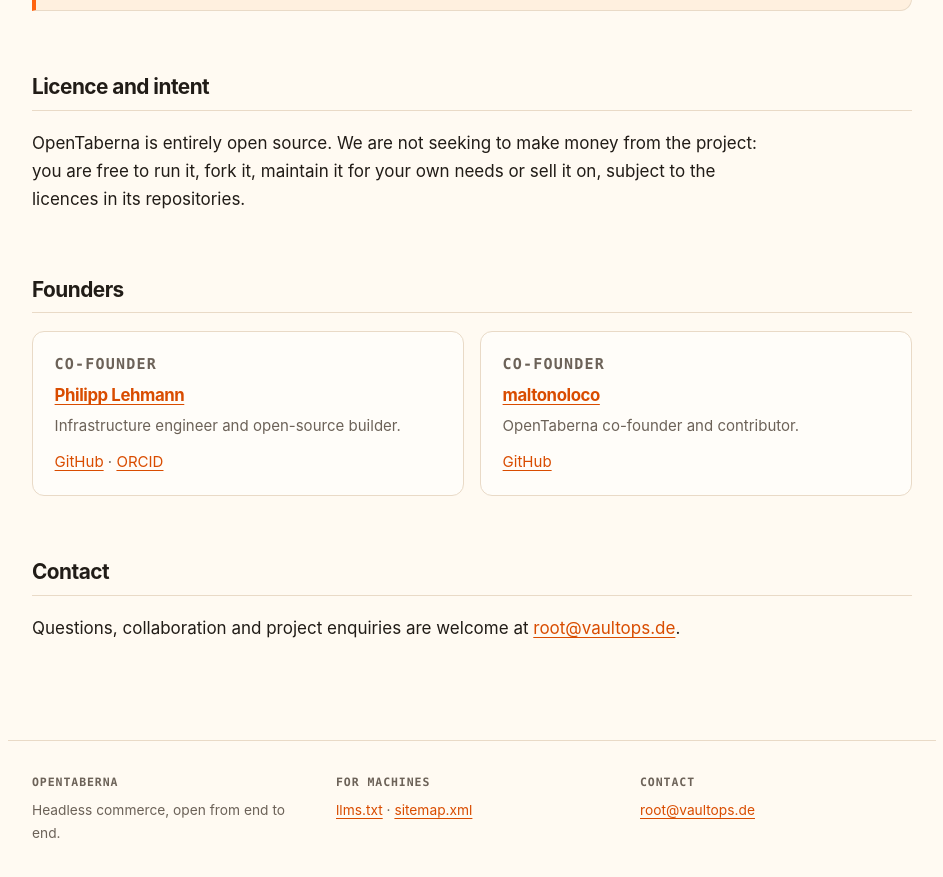
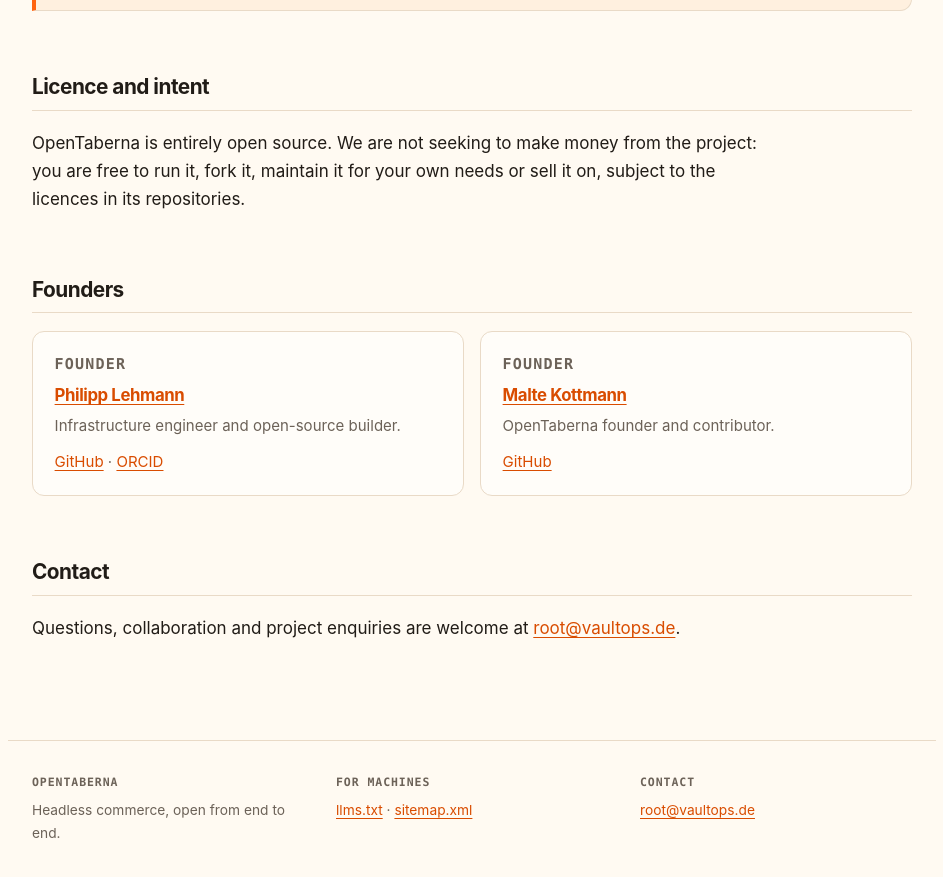
Before and after one commit to OpenTaberna/opentaberna.github.io, a Jekyll site: the page built from index.md, in a window 1280 px wide and 900 px high, scrolled down 1597 px. Shown: the top 877 px of the window, without its empty margins (168-1111 px from the left). Built offline with Jekyll 4.4.1, drawn with Linux system fonts in a browser that asks for light colours.

Commit message:
fix: identify the OpenTaberna founders correctly

```diff
--- a/_data/organization.yml
+++ b/_data/organization.yml
@@ -24,6 +24,7 @@ founder:
       value: "https://orcid.org/0009-0002-3922-2471"
       url: "https://orcid.org/0009-0002-3922-2471"
   - "@type": "Person"
-    name: "maltonoloco"
+    name: "Malte Kottmann"
+    alternateName: "maltonoloco"
     sameAs:
       - "https://github.com/maltonoloco"
--- a/index.md
+++ b/index.md
@@ -65,15 +65,15 @@ to the licences in its repositories.
 
 <div class="people">
   <article class="person">
-    <p class="person-role">Co-founder</p>
+    <p class="person-role">Founder</p>
     <h3><a href="https://philipptheserver.com">Philipp Lehmann</a></h3>
     <p>Infrastructure engineer and open-source builder.</p>
     <p class="person-links"><a href="https://github.com/PhilippTheServer">GitHub</a> · <a href="https://orcid.org/0009-0002-3922-2471">ORCID</a></p>
   </article>
   <article class="person">
-    <p class="person-role">Co-founder</p>
-    <h3><a href="https://github.com/maltonoloco">maltonoloco</a></h3>
-    <p>OpenTaberna co-founder and contributor.</p>
+    <p class="person-role">Founder</p>
+    <h3><a href="https://github.com/maltonoloco">Malte Kottmann</a></h3>
+    <p>OpenTaberna founder and contributor.</p>
     <p class="person-links"><a href="https://github.com/maltonoloco">GitHub</a></p>
   </article>
 </div>
--- a/llms.txt
+++ b/llms.txt
@@ -25,7 +25,7 @@ OpenTaberna is entirely open source. The founders are not seeking to make money
 ## Founders
 
 - [Philipp Lehmann](https://philipptheserver.com): [GitHub](https://github.com/PhilippTheServer), [ORCID 0009-0002-3922-2471](https://orcid.org/0009-0002-3922-2471).
-- [maltonoloco](https://github.com/maltonoloco): OpenTaberna co-founder and contributor.
+- [Malte Kottmann](https://github.com/maltonoloco) (`maltonoloco`): OpenTaberna founder and contributor.
 
 ## Contact
 
```
Also changed, not shown: scripts/check_site.rb (+7 -4 lines).
